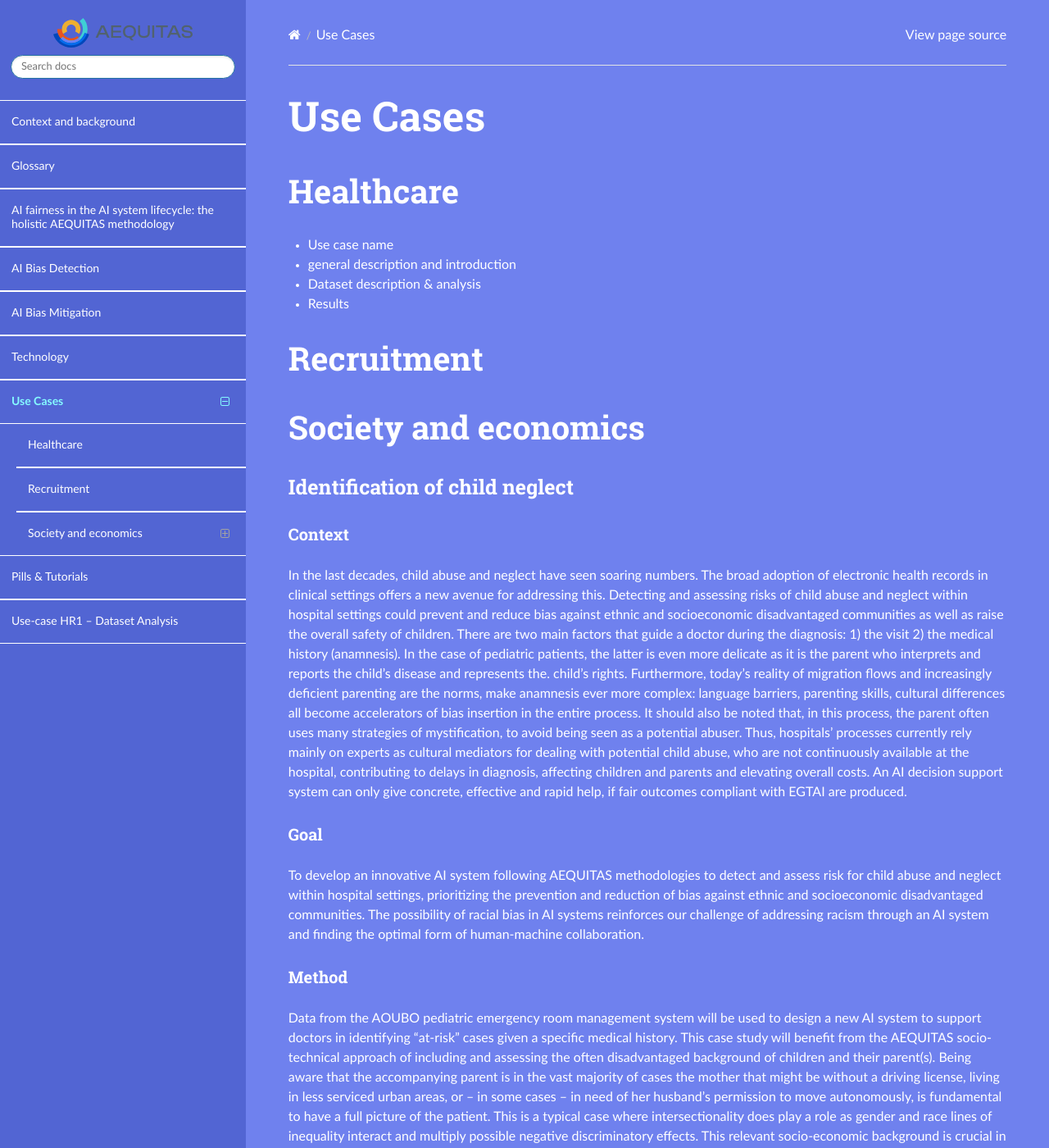
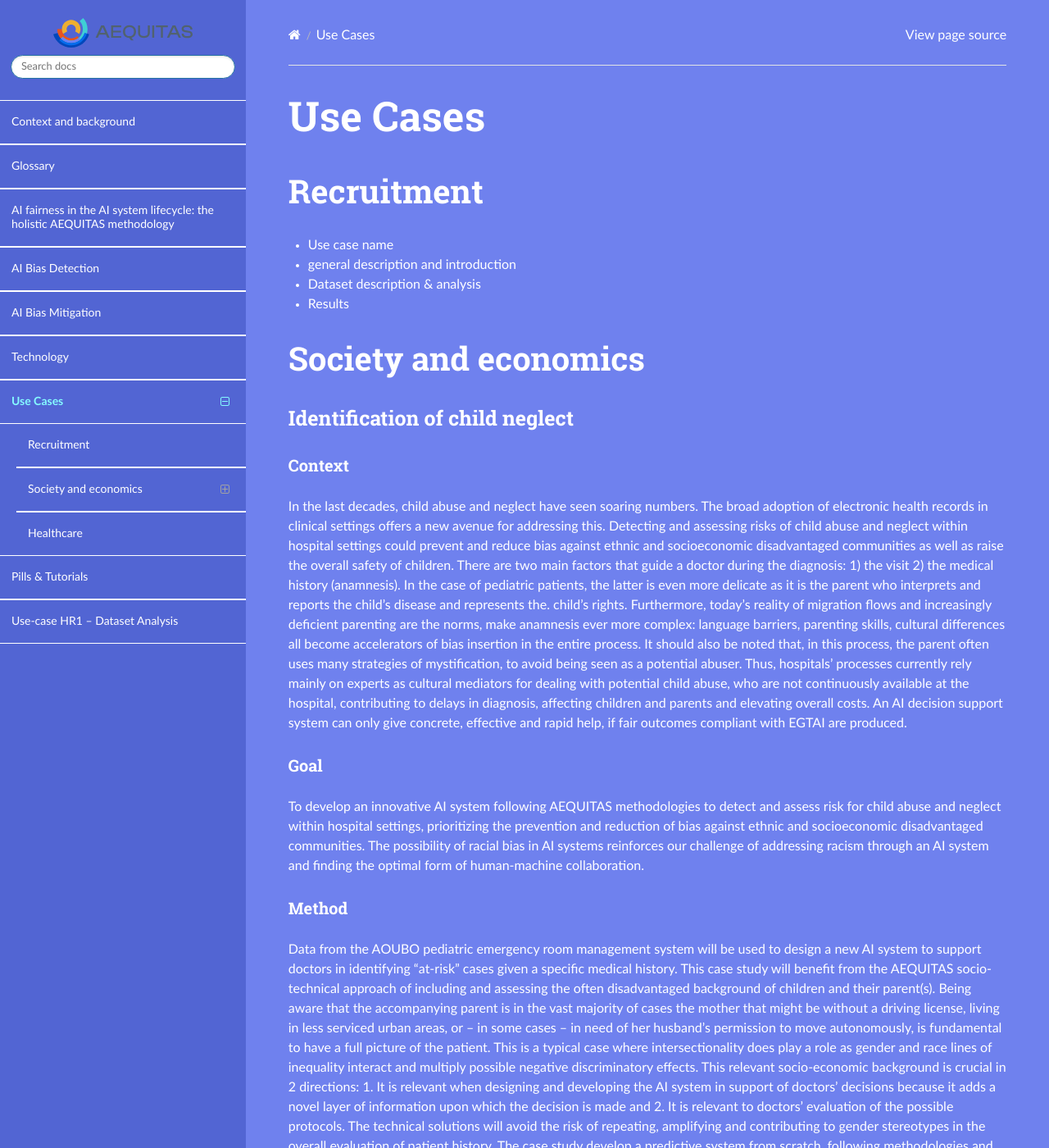
Before and after one commit to aequitas-aod/aequitas-home, a Sphinx documentation site: the page built from docs/source/usecases.rst, in a window 1280 px wide and 1400 px high. Shown: the whole window at 82% size. Built offline with Sphinx 7.4.7 and the Read the Docs theme 3.1.0, drawn with Linux system fonts in a browser that asks for light colours.

Commit message:
Swap position of HC and HR sections

```diff
--- a/docs/source/usecases.rst
+++ b/docs/source/usecases.rst
@@ -1,16 +1,14 @@
 Use Cases
 #########
 
-Healthcare
-**********
+Recruitment
+***********
 
 * Use case name
 * general description and introduction
 * Dataset description & analysis
 * Results
 
-Recruitment
-***********
 Society and economics
 *********************
 
```
Also changed, not shown: other parts of docs/source/usecases.rst (+2 -0 lines).
